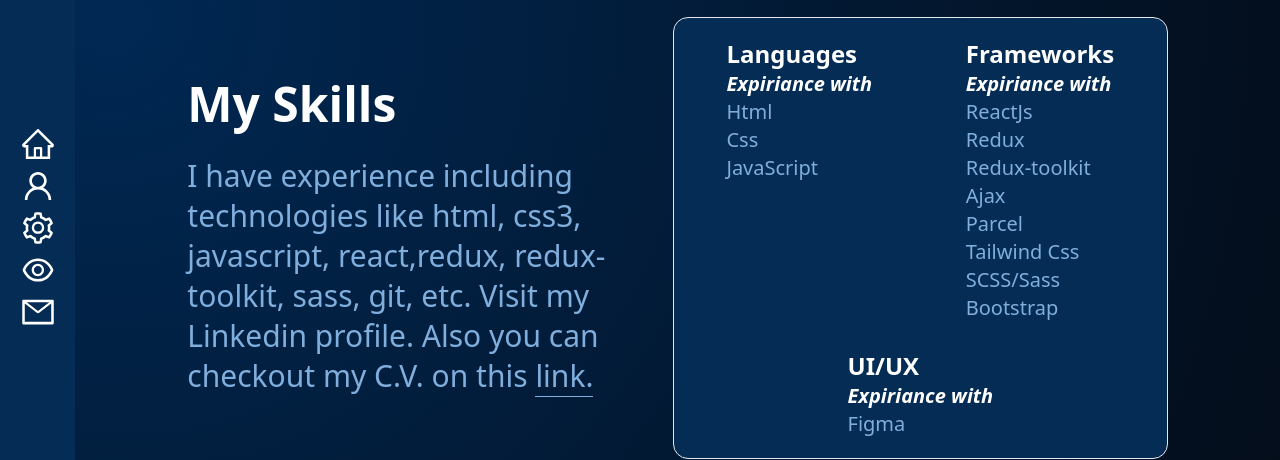
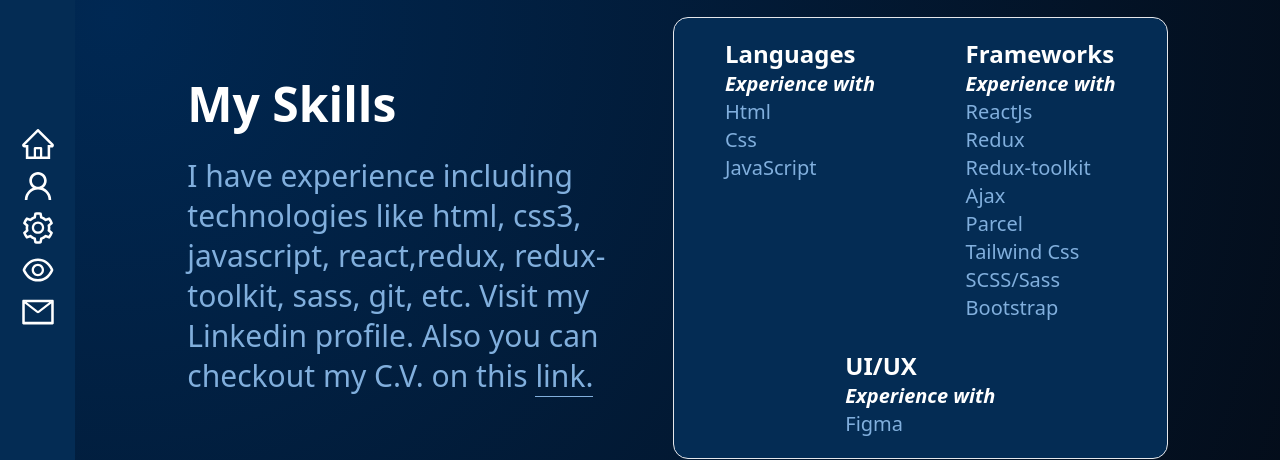
Before and after one commit to gorgitanevski/portfolio, a React (Create React App) app: page /skils in a window 1280 px wide. Shown: the part 184-644 px from the top of the page. Built offline with nearby package versions, Linux system fonts and the light colour scheme.

Commit message:
change text

```diff
--- a/src/components/Heading.js
+++ b/src/components/Heading.js
@@ -36,7 +36,7 @@ const projects = [
   },
   {
     image: coffeShop,
-    title: "Coffe shop",
+    title: "Coffee shop",
     about: "E commerce website developed with react, tailwind css and redux",
     git_hub: "https://github.com/gorgitanevski/coffe_shop",
   },
@@ -65,7 +65,7 @@ const projects = [
 ];
 
 const Paragraph = () => (
-  <p className="text-white font-semibold italic">Expiriance with</p>
+  <p className="text-white font-semibold italic">Experience with</p>
 );
 
 const Heading = ({ children }) => (
```
